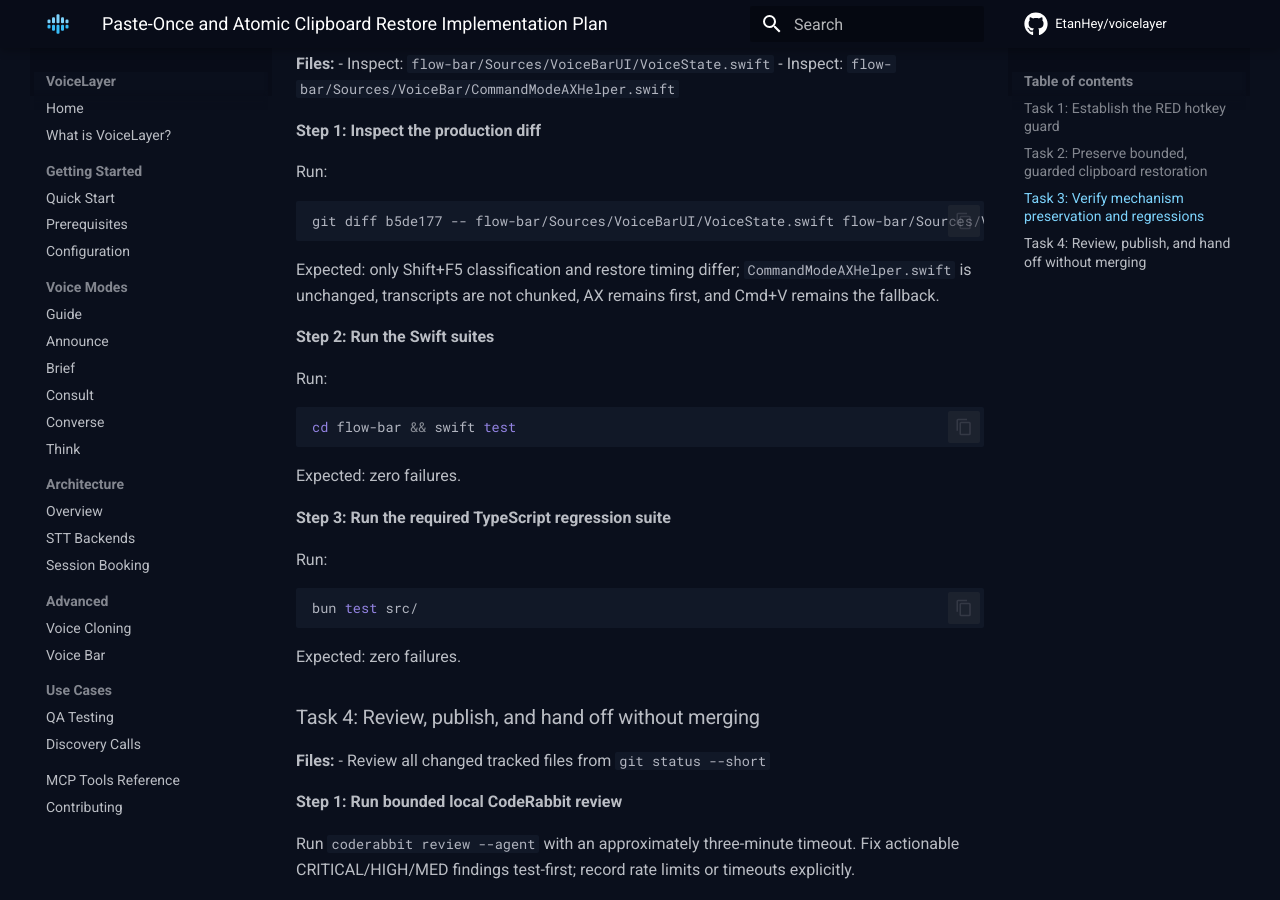
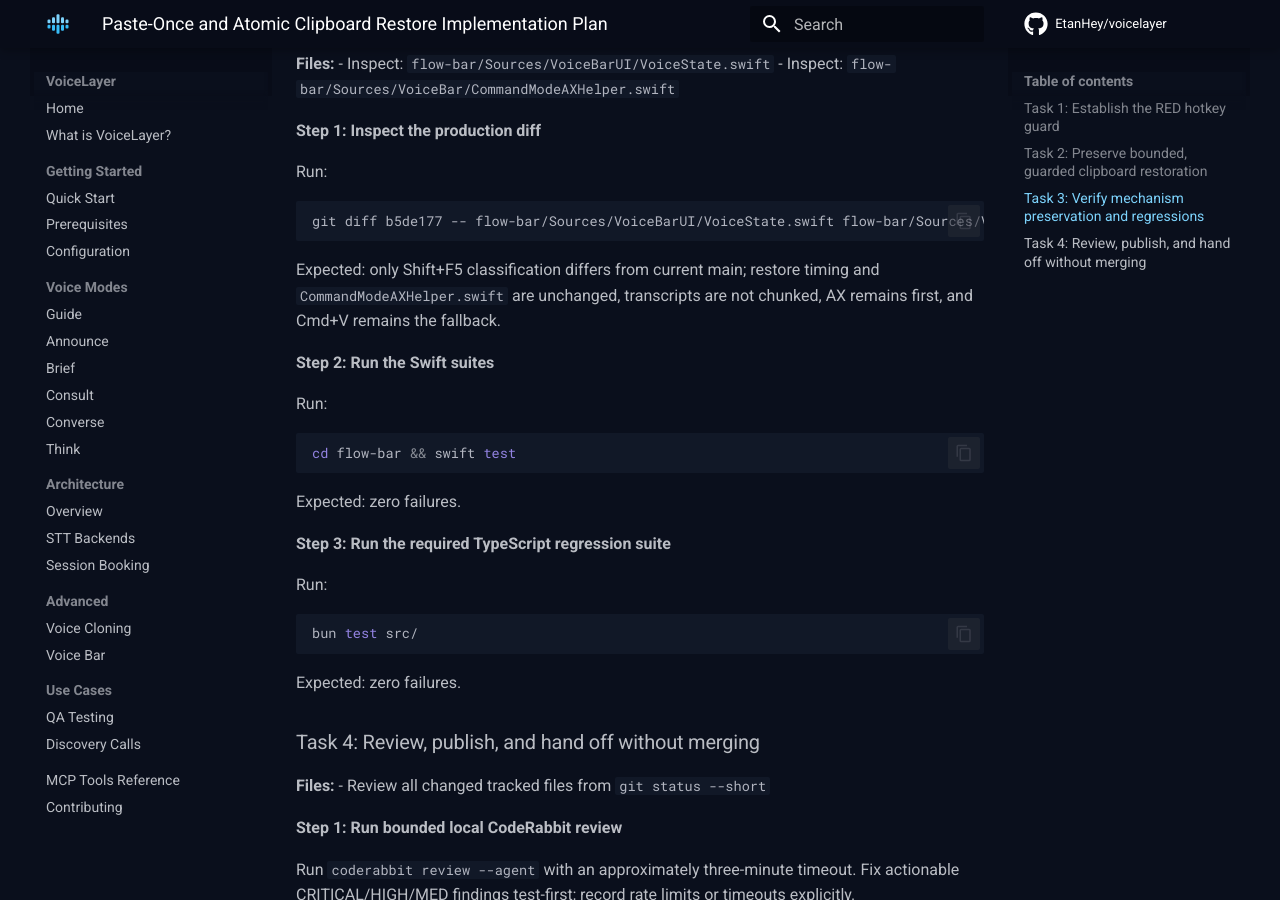
Before and after one commit to EtanHey/voicelayer, an MkDocs documentation site: the page built from docs/plans/2026-07-15-paste-once-atomic-restore.md, in a window 1280 px wide and 900 px high, scrolled down 2187 px. Built offline with MkDocs 1.6.1 and Material for MkDocs 9.7.7, drawn with Linux system fonts in a browser that asks for light colours; comment, search, counter and statistics services are not loaded.

Commit message:
docs: remove stale immediate-restore wording

````diff
--- a/docs/plans/2026-07-15-paste-once-atomic-restore.md
+++ b/docs/plans/2026-07-15-paste-once-atomic-restore.md
@@ -102,7 +102,7 @@ Run:
 git diff b5de177 -- flow-bar/Sources/VoiceBarUI/VoiceState.swift flow-bar/Sources/VoiceBar/HotkeyManager.swift flow-bar/Sources/VoiceBar/CommandModeAXHelper.swift
 ```
 
-Expected: only Shift+F5 classification and restore timing differ; `CommandModeAXHelper.swift` is unchanged, transcripts are not chunked, AX remains first, and Cmd+V remains the fallback.
+Expected: only Shift+F5 classification differs from current main; restore timing and `CommandModeAXHelper.swift` are unchanged, transcripts are not chunked, AX remains first, and Cmd+V remains the fallback.
 
 **Step 2: Run the Swift suites**
 
````
Also changed, not shown: docs/plans/2026-07-15-paste-once-atomic-restore-review.md (+1 -1 lines).
